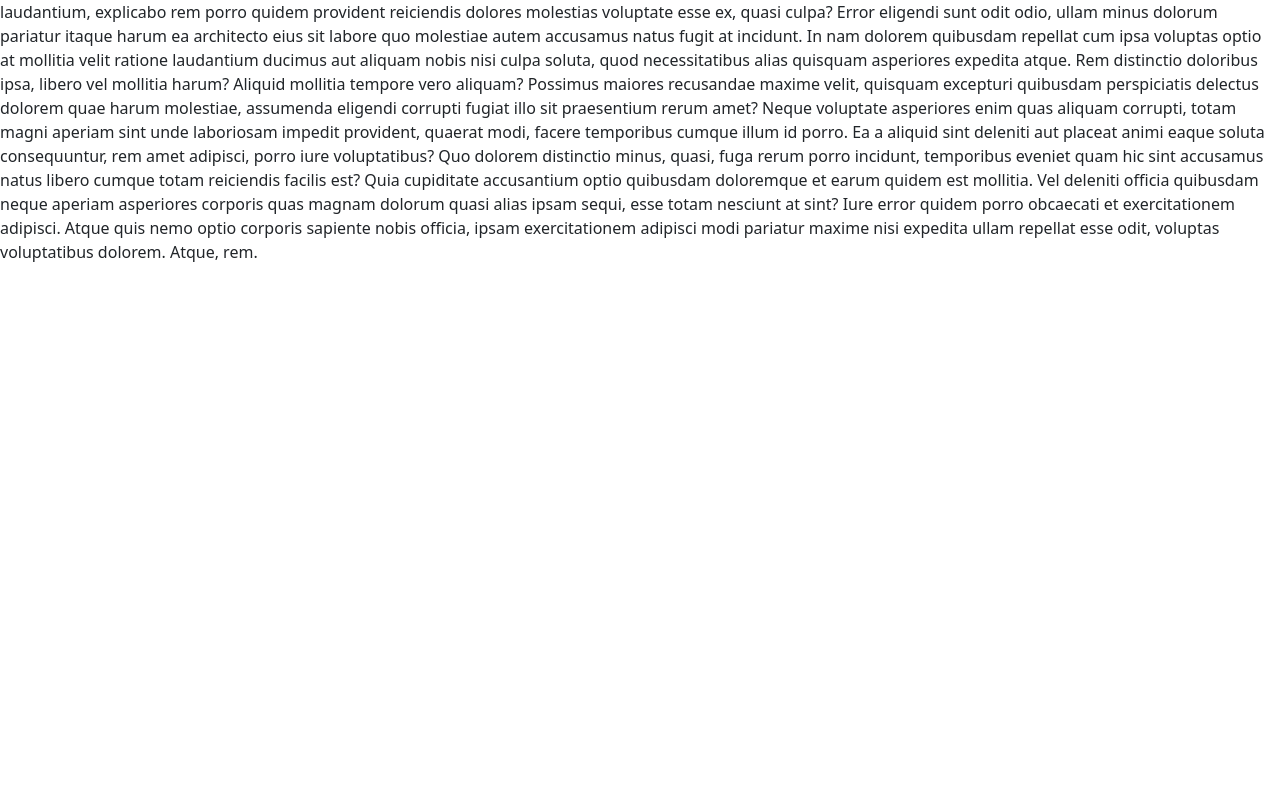
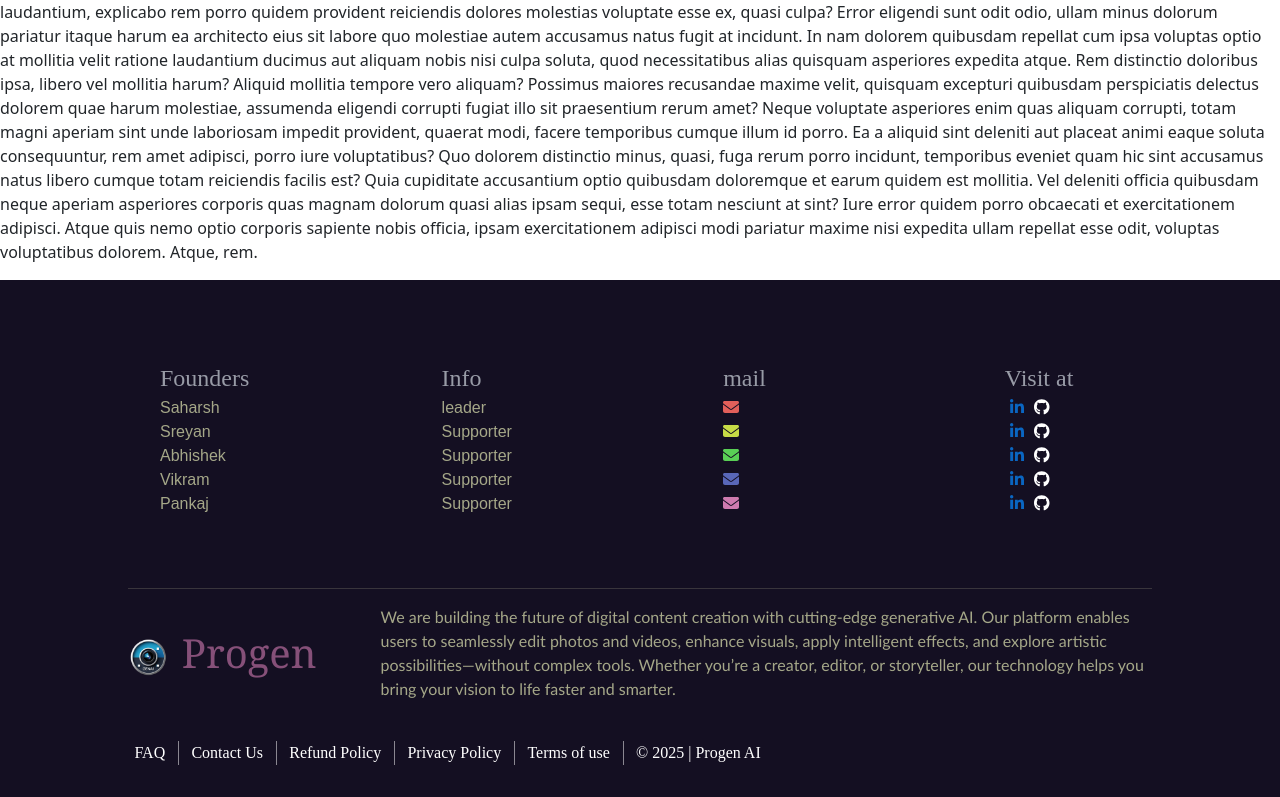
Before and after one commit to Pankajydv123/gen-ai-video-editor_Ai-Ml_028, a React (Create React App) app: page /gen-ai-video-editor_Ai-Ml_028/videoEditor in a window 1280 px wide. Shown: the part 343-1140 px from the top of the page. Before the commit the page ends 800 px from the top, so only its background shows below. Built offline with nearby package versions, Linux system fonts and the light colour scheme.

Commit message:
Prepare for GitHub Pages deploy

```diff
--- a/package.json
+++ b/package.json
@@ -4,6 +4,10 @@
   "version": "0.1.0",
   "private": true,
   "dependencies": {
+    "@fortawesome/fontawesome-svg-core": "^6.7.2",
+    "@fortawesome/free-brands-svg-icons": "^6.7.2",
+    "@fortawesome/free-solid-svg-icons": "^6.7.2",
+    "@fortawesome/react-fontawesome": "^0.2.2",
     "@testing-library/dom": "^10.4.0",
     "@testing-library/jest-dom": "^6.6.3",
     "@testing-library/react": "^16.3.0",
--- a/src/App.js
+++ b/src/App.js
@@ -5,6 +5,7 @@ import Features from './components/Features';
 import Body from './components/body';
 import ImageEditor from './components/image_editor';
 import VideoEditor from './components/video_editor';
+import Footer from './components/footer';
 import { Routes, Route } from 'react-router-dom';
 
 function App() {
@@ -18,6 +19,7 @@ function App() {
           <Route path="/imageEditor" element={<ImageEditor />} />
           <Route path="/videoEditor" element={<VideoEditor />} />
         </Routes>
+      <Footer/>
     </>
   );
 }
--- a/src/components/Body.css
+++ b/src/components/Body.css
@@ -119,6 +119,8 @@
 }
 
 .textcontainer button{
+  width: 10vw;
+  font-family:serif;
   margin-left: 10%;
   margin-top: 2.05vh;
   border-radius: 1.95vw;
@@ -292,6 +294,8 @@
 }
 
 .textcontainer button{
+  width: 10vw;
+  font-family:serif;
   margin-left: 10%;
   margin-top: 2.05vh;
   border-radius: 2vh;
--- /dev/null
+++ b/src/components/footer.css
@@ -0,0 +1,115 @@
+.Footer{
+    padding: 5vh 10vw 2vh 10vw;
+    color: rgba(231, 238, 184, 0.685);
+    background-color: rgb(20, 15, 34);
+}
+
+.foot{
+    padding-top: 5vh;
+    padding-bottom: 5vh;
+    display: flex;
+    flex-direction: row;
+    font-family:sans-serif;
+}
+
+.list{
+    width:21vw;
+    list-style: none;
+    display: flex;
+    flex-direction: column;
+}
+
+#foottop li{
+    padding-top: 0.8vh;
+    padding-bottom: 0.8vh;
+}
+
+#foottop{
+    font-family:serif;
+    font-size: 1.5em;
+    color: rgba(240, 248, 255, 0.6);
+}
+
+
+.icon{
+    margin: 0px 0.4vw;
+}
+
+.linkedin{
+    color: #0A66C2;
+}
+
+.Git{
+    color: white;
+}
+
+.gmail1{
+    color: #e25f5a;
+}
+
+.gmail2{
+    color: #c7db46;
+}
+
+.gmail3{
+    color: #59cf55;
+}
+
+.gmail4{
+    color: #5967b9;
+}
+
+.gmail5{
+    color: rgb(206, 122, 175);
+}
+
+.down{
+    font-family:'Gill Sans', 'Gill Sans MT', Calibri, 'Trebuchet MS', sans-serif;
+    display: flex;
+    flex-direction: row;
+    align-self: center;
+    gap: 2vw;
+}
+
+.downHead{
+    font-family:Cambria, Cochin, Georgia, Times, 'Times New Roman', serif;
+    display: flex;
+    align-items: center;
+    gap: 1vw;
+    padding-bottom: 1vh;
+    width: 37vw;
+    margin-right: 3vw;
+    color: #ce7aaf9d;
+}
+
+.last a{
+    font-family:serif;
+    text-decoration: none;
+    color: white;
+    float: left;
+    text-align: center;
+}
+
+.last{
+    display: flex;
+    background-color: rgb(20, 15, 34);
+    overflow: hidden;
+    padding-top: 3vh;
+    padding-bottom: 2vh;
+    padding-left: 0.5vw;
+}
+
+.last a:visited{
+    color: rgba(233, 150, 122, 0.764);
+}
+
+.last a:hover{
+    color: rgba(255, 105, 180, 0.764);
+}
+
+.verticalLine{
+    background-color: rgba(255, 255, 255, 0.5);
+    width:0.05vw;
+    margin-right: 1vw;
+    margin-left: 1vw;
+}
--- /dev/null
+++ b/src/components/footer.js
@@ -0,0 +1,123 @@
+import React from 'react';
+import './footer.css';
+import { FontAwesomeIcon } from '@fortawesome/react-fontawesome';
+import { faGithub, faLinkedinIn } from '@fortawesome/free-brands-svg-icons';
+import { faEnvelope } from '@fortawesome/free-solid-svg-icons';
+import Logo from '../Assests/Logo.png';
+
+export default function Footer() {
+  return (
+    <div className="Footer">
+        <div className='foot'>
+        <div className="foot-section-1">
+            <ul className='list list-1'>
+                <li id="foottop" >Founders</li>
+                <li>Saharsh</li>
+                <li>Sreyan</li>
+                <li>Abhishek</li>
+                <li>Vikram</li>
+                <li>Pankaj</li>
+            </ul>
+        </div>
+        <div className="foot-section-2">
+            <ul className='list list-2'>
+                <li id="foottop" >Info</li>
+                <li>leader</li>
+                <li>Supporter</li>
+                <li>Supporter</li>
+                <li>Supporter</li>
+                <li>Supporter</li>
+            </ul>
+        </div>
+        <div className="foot-section-3">
+            <ul className='list list-3'>
+                <li id="foottop" >mail</li>
+                <li>
+                    <a href="mailto:ee240002063@iiti.ac.in" target="_blank" rel="noopener noreferrer">
+                    <FontAwesomeIcon icon={faEnvelope} className="social-icon gmail1" />
+                    </a>
+                </li>
+                <li>
+                    <a href="mailto:ep240051018@iiti.ac.in" target="_blank" rel="noopener noreferrer">
+                    <FontAwesomeIcon icon={faEnvelope} className="social-icon gmail2" />
+                    </a>
+                </li>
+                <li>
+                    <a href="mailto:mems240005038@iiti.ac.in" target="_blank" rel="noopener noreferrer">
+                    <FontAwesomeIcon icon={faEnvelope} className="social-icon gmail3" />
+                    </a>
+                </li>
+                <li>
+                    <a href="mailto:cse240001078@iiti.ac.in" target="_blank" rel="noopener noreferrer">
+                    <FontAwesomeIcon icon={faEnvelope} className="social-icon gmail4" />
+                    </a>
+                </li>
+                <li>
+                    <a href="mailto:ee240002048@iiti.ac.in" target="_blank" rel="noopener noreferrer">
+                    <FontAwesomeIcon icon={faEnvelope} className="social-icon gmail5" />
+                    </a>
+                </li>
+            </ul>
+        </div>
+        <div className="foot-section-4">
+            <ul className='list list-4'>
+                <li id="foottop" >Visit at</li>
+                <li>
+                    <a href="https://www.linkedin.com/in/saharsh-chokhandre-a0748121a/?
+                    utm_source=share&utm_campaign=share_via&utm_content=profile&utm_medium=android_app"><FontAwesomeIcon icon={faLinkedinIn} className="icon linkedin" /></a>
+                    <a href="https://github.com/Saharsh525"><FontAwesomeIcon icon={faGithub} className="icon Git" /></a>
+                </li>
+                <li>
+                    <a href="https://www.linkedin.com/in/sreyan-reddy-regatte-865849314/"><FontAwesomeIcon icon={faLinkedinIn} className="icon linkedin" /></a>
+                    <a href="https://github.com/SreyanReddy"><FontAwesomeIcon icon={faGithub} className="icon Git" /></a>
+                </li>
+                <li>
+                    <a href="https://www.linkedin.com/in/rathod-abhishek-349617367/"><FontAwesomeIcon icon={faLinkedinIn} className="icon linkedin"
+                    /></a>
+                    <a href="https://github.com/Abhishek1175"><FontAwesomeIcon icon={faGithub} className="icon Git" /></a>
+                </li>
+                <li>
+                    <a href="https://www.linkedin.com/in/velpula-vikram-varma-3137aa339/?
+                    utm_source=share&utm_campaign=share_via&utm_content=profile&utm_medium=android_app"><FontAwesomeIcon icon={faLinkedinIn}
+                    className="icon linkedin" /></a>
+                    <a href="https://github.com/vikky737"><FontAwesomeIcon icon={faGithub} className="icon Git" /></a>
+                </li>
+                <li>
+                    <a href="https://www.linkedin.com/in/pankaj-kumar-yadav-110037331/?
+                    utm_source=share&utm_campaign=share_via&utm_content=profile&utm_medium=android_app"><FontAwesomeIcon icon={faLinkedinIn}
+                    className="icon linkedin" /></a>
+                    <a href="https://github.com/Pankajydv123"><FontAwesomeIcon icon={faGithub} className="icon Git" /></a>
+                </li>
+            </ul>
+        </div>
+    </div>
+    <hr />
+    <div className="down">
+        <div className="downHead">
+            <img src={Logo} alt="GenAi logo" style={{width:"3.2vw"}} />
+            <h1>Progen</h1>
+        </div>
+        <div className="downPara">
+            <p>
+            We are building the future of digital content creation with cutting-edge generative AI. Our platform enables users to seamlessly edit
+            photos and videos, enhance visuals, apply intelligent effects, and explore artistic possibilities—without complex tools. Whether you’re
+            a creator, editor, or storyteller, our technology helps you bring your vision to life faster and smarter.
+        </p>
+        </div>
+    </div>
+    <div className="last">
+        <a href="/">FAQ</a>
+        <div className="verticalLine"></div>
+        <a href="/">Contact Us</a>
+        <div className="verticalLine"></div>
+        <a href="/">Refund Policy</a>
+        <div className="verticalLine"></div>
+        <a href="/">Privacy Policy</a>
+        <div className="verticalLine"></div>
+        <a href="/">Terms of use</a>
+        <div className="verticalLine"></div>
+        <a href="/">&copy; 2025 | Progen AI</a>
+    </div>
+    </div>
+  )
+}
--- a/src/components/title.css
+++ b/src/components/title.css
@@ -56,7 +56,7 @@ ul{
     align-self: center;
 }
 
-li a:hover{
+.navbar-nav li a:hover{
     background-color: rgb(47, 174, 157);
     filter: drop-shadow(0 0 10px rgb(21, 242, 106)) drop-shadow(0 0 30px rgb(21, 242, 106));
     border-radius: 0.5vw;
--- /dev/null
+++ b/src/footer.css
@@ -0,0 +1,20 @@
+footer a{
+    text-decoration: none;
+    color: white;
+    padding: 20px;
+    float: left;
+    text-align: center;
+}
+
+footer{
+    background-color: black;
+    overflow: hidden;
+}
+
+footer a:visited{
+    color: darksalmon;
+}
+
+footer a:hover{
+    color: hotpink;
+}
```
Also changed, not shown: 1 other file (tests, documents, lock files or other folders).
